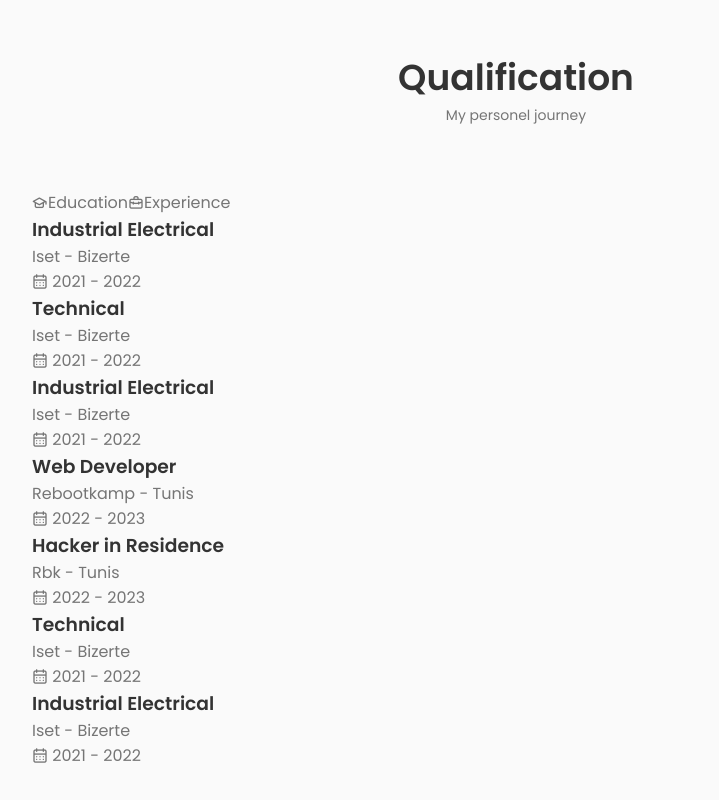
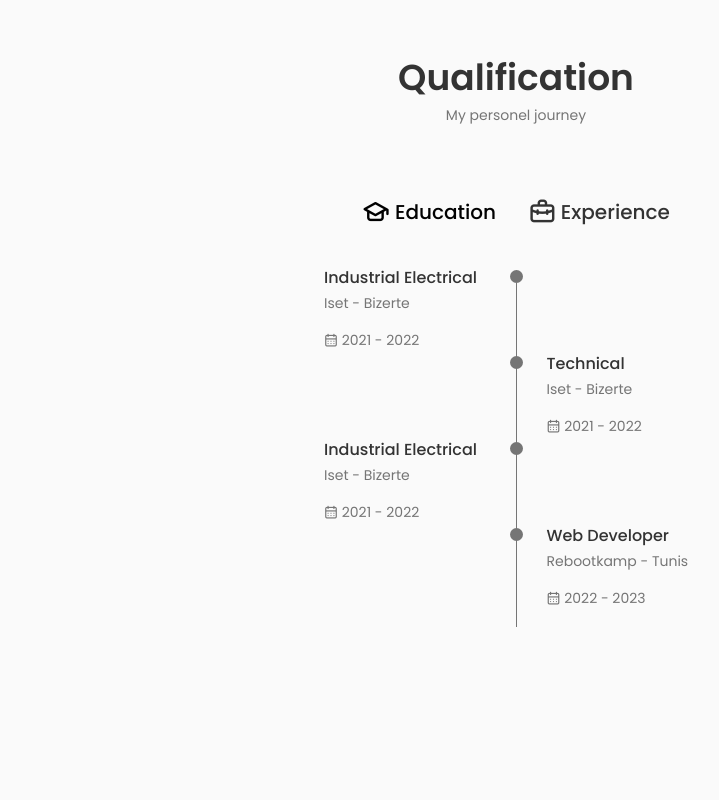
Before and after one commit to sameh-dh/portfolio, a React (Create React App) app: page / in a window 1280 px wide. Shown: the part 2356-3156 px from the top of the page, without its empty margins (124-843 px from the left). After the commit the page ends 2997 px from the top, so only its background shows below. Built offline with nearby package versions, Linux system fonts and the light colour scheme.

Commit message:
qualification toggle sections is done

```diff
--- a/src/components/qualification/Qualification.jsx
+++ b/src/components/qualification/Qualification.jsx
@@ -1,24 +1,31 @@
-import React from 'react'
+import React, { useState } from 'react'
 import "../../css/Qualification.css"
 
 const Qualification = () => {
+    const [toggleState, setToggleState] = useState(1);
+
+    const toggleTab = (index) => {
+        setToggleState(index);
+    }
     return (
         <section className="qualificaion section">
             <h2 className="section__title">Qualification</h2>
             <span className="section__subtitle">My personel journey</span>
             <div className="qualification__container container">
                 <div className="qualification__tabs">
-                    <div className="qualification__button qualification__active button--flex">
+                    <div className={toggleState === 1 ? "qualification__button qualification__active button--flex" : "qualification__button button--flex"} onClick={() => toggleTab(1)
+                    }>
                         <i className="uil uil-graduation-cap qualification__icon"></i> Education
                     </div>
 
-                    <div className="qualification__button button--flex">
+                    <div className={toggleState === 2 ?"qualification__button qualification__active button--flex":"qualification__button button--flex"} onClick={() => toggleTab(2)
+                    }>
                         <i className="uil uil-briefcase-alt qualification__icon"></i> Experience
                     </div>
                 </div>
 
                 <div className="qualification__sections">
-                    <div className="qualification__content qualification__content-active">
+                    <div className={ toggleState === 1 ?"qualification__content qualification__content-active":"qualification__content"}>
                         <div className="qualification__data">
                             <div >
                                 <h3 className="qualification__title">Industrial Electrical</h3>
@@ -88,7 +95,7 @@
 
                     </div>
 
-                    <div className="qualification__content">
+                    <div className={ toggleState === 2 ?"qualification__content qualification__content-active":"qualification__content"}>
                         <div className="qualification__data">
                             <div >
                                 <h3 className="qualification__title">Hacker in Residence</h3>
--- a/src/css/Qualification.css
+++ b/src/css/Qualification.css
@@ -0,0 +1,81 @@
+.qualification__container {
+    max-width: 768px;
+}
+
+.qualification__tabs {
+    display: flex;
+    justify-content: center;
+    margin-bottom: var(--mb-2);
+}
+
+.qualification__button {
+  font-size: var(--h3-font-size);
+  font-weight: var(--font-medium);
+  color: var(--title-color);
+  margin: 0 var(--mb-1);
+  cursor: pointer;
+}
+
+.qualification__button:hover {
+    color: var(--title-color-dark);
+}
+
+.qualification__icon {
+    font-size: 1.8rem;
+    margin-right: var(--mb-0-25);
+}
+
+.qualification__active {
+    color: var(--title-color-dark);
+}
+
+.qualification__sections {
+    display: grid;
+    grid-template-columns:0.5fr ;
+    justify-content: center;
+}
+
+.qualification__content {
+    display: none;
+}
+
+.qualification__content-active {
+  display: block;
+}
+
+.qualification__data {
+    display: grid;
+    grid-template-columns: 1fr max-content 1fr;
+    column-gap: 1.5rem;
+}
+
+.qualification__title {
+    font-size: var(--normal-font-size);
+    font-weight: var(--font-medium);
+}
+
+.qualification__subtitle {
+    display: inline-block;
+    font-size: var(--small-font-size);
+    margin-bottom: var(--mb-1);
+}
+
+.qualification__calender {
+    font-size: var(--small-font-size);
+}
+
+.qualification__rounder {
+    display: inline-block;
+    width: 13px;
+    height: 13px;
+    background-color: var(--text-color);
+    border-radius:50%;
+}
+
+.qualification__line {
+    display: block;
+    width: 1px;
+    height: 100%;
+    background-color: var(--text-color);
+    transform: translate(6px,-7px);
+}
```
Also changed, not shown: 1 other file (tests, documents, lock files or other folders).
